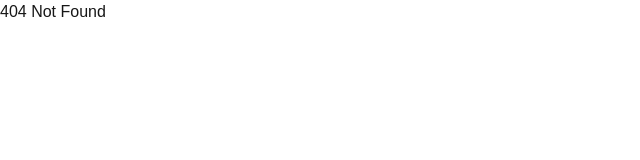
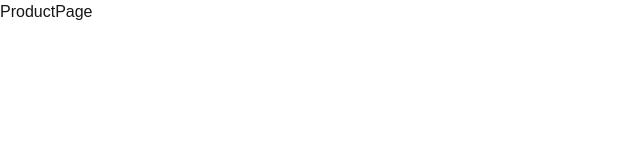
Before and after one commit to kss2002/nextjs-demo, a Next.js app: page /product in a window 1280 px wide. Before the commit this address had no page. Shown: the top 160 px of the page, without its empty margins (0-640 px from the left). Built offline with nearby package versions, Linux system fonts and the light colour scheme.

Commit message:
ex) page.tsx router: product

```diff
--- /dev/null
+++ b/app/product/page.tsx
@@ -0,0 +1,7 @@
+export default function ProductPage() {
+  return (
+    <>
+      <div>ProductPage</div>
+    </>
+  );
+}
```
